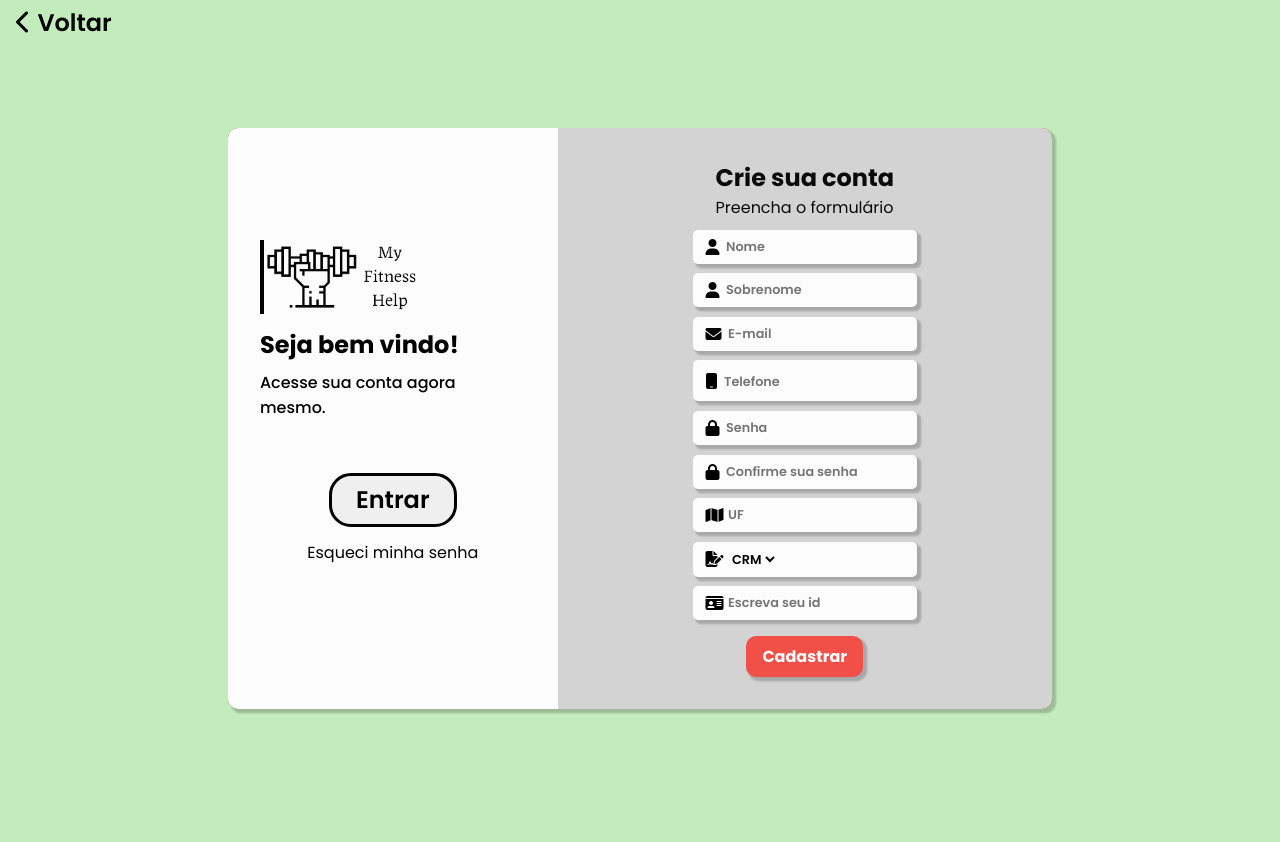
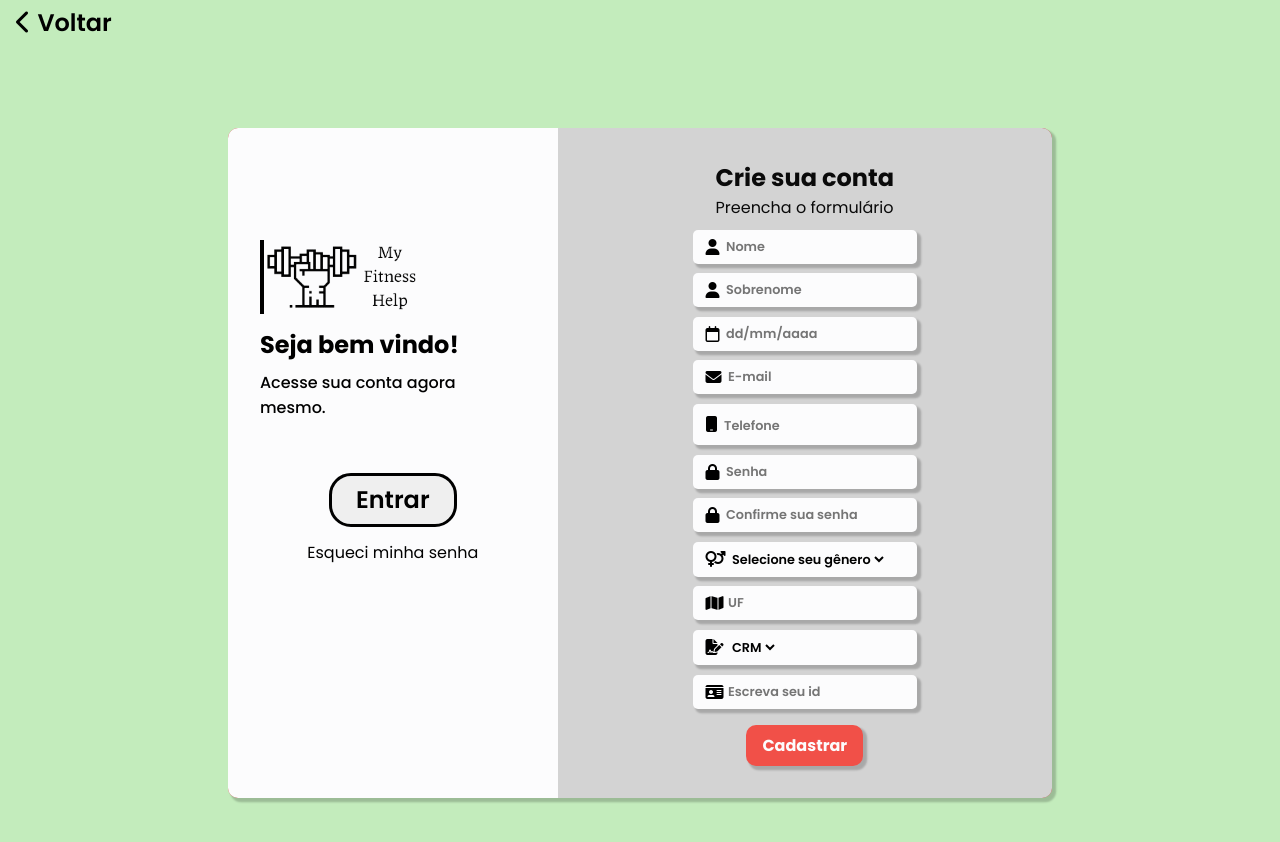
Before and after one commit to codeLeite/PIT2, a plain HTML site: page cadastrar-nutri.html in a window 1280 px wide. Before the commit the page ends 800 px from the top, so only its background shows below. Drawn offline with nearby package versions, Linux system fonts and the light colour scheme.

Commit message:
Fixed nutritionist and user info in register user

```diff
--- a/cadastrar-nutri.html
+++ b/cadastrar-nutri.html
@@ -35,6 +35,10 @@
           <input type="text" name="sobrenome" id="sobrenome" placeholder="Sobrenome">
         </div>
         <div class="input-container">
+          <i class="fa-regular fa-calendar"></i>
+          <input type="text" name="data-nasc" id="data-nasc">
+        </div>
+        <div class="input-container">
           <i class="fa-solid fa-envelope"></i>
           <input type="email" name="email" id="email" placeholder="E-mail">
         </div>
@@ -51,6 +55,14 @@
         <div class="input-container">
           <i class="fa-solid fa-lock"></i>
           <input type="password" name="conf-senha" id="conf-senha" placeholder="Confirme sua senha">
+        </div>
+        <div class="input-container">
+          <i class="fa-solid fa-venus-mars"></i>
+          <select name="genero" id="genero">
+            <option value="">Selecione seu gênero</option>
+            <option value="M">Masculino</option>
+            <option value="F">Feminino</option>
+          </select>
         </div>
         <div class="input-container">
           <i class="fa-solid fa-map"></i>
--- a/js/cadastro-nutri.js
+++ b/js/cadastro-nutri.js
@@ -1,5 +1,6 @@
 $(document).ready(function () {
   $('#telefone').mask('(00) 00000-0000')
+  $('#data-nasc').mask('00/00/0000', {placeholder: 'dd/mm/aaaa' });
 
   $('#cadastro-nutri').validate({
     rules: {
@@ -7,6 +8,9 @@ $(document).ready(function () {
         required: true
       },
       sobrenome: {
+        required: true
+      },
+      'data-nasc': {
         required: true
       },
       email: {
@@ -25,6 +29,9 @@ $(document).ready(function () {
       'conf-senha': {
         required: true
       },
+      genero: {
+        required: true
+      },
       'crx-id': {
         required: true
       }
@@ -32,11 +39,13 @@ $(document).ready(function () {
     messages: {
       nome: 'Por favor, insira o seu nome',
       sobrenome: 'Por favor, insira o seu sobrenome',
+      'data-nasc': 'Por favor, insira a sua data de nascimento',
       telefone: 'Por favor, insira seu telefone',
       email: 'Por favor, insira um email válido',
       uf: 'Por favor, insira sua UF',
       senha: 'Por favor, digite a senha',
       'conf-senha': 'Por favor, confirme a senha',
+      genero: 'Por favor, insira o seu gênero',
       'crx-id': 'Por favor, escreva seu ID'
     },
     submitHandler: function (form) {
@@ -61,6 +70,8 @@ $(document).ready(function () {
         "senha": $('#senha').val(),
         "nome": $('#nome').val(),
         "sobrenome": $('#sobrenome').val(),
+        "dataNascimento": $('#data-nasc').cleanVal(),
+        "genero": $('#genero').val(),
         "telefone": $('#telefone').cleanVal(),
         "nutricionista": {
           "uf": $('#uf').val(),
```
Also changed, not shown: cadastrar.css (+15 -0 lines), cadastrar.html (+13 -0 lines), js/cadastro-cliente.js (+20 -1 lines).
